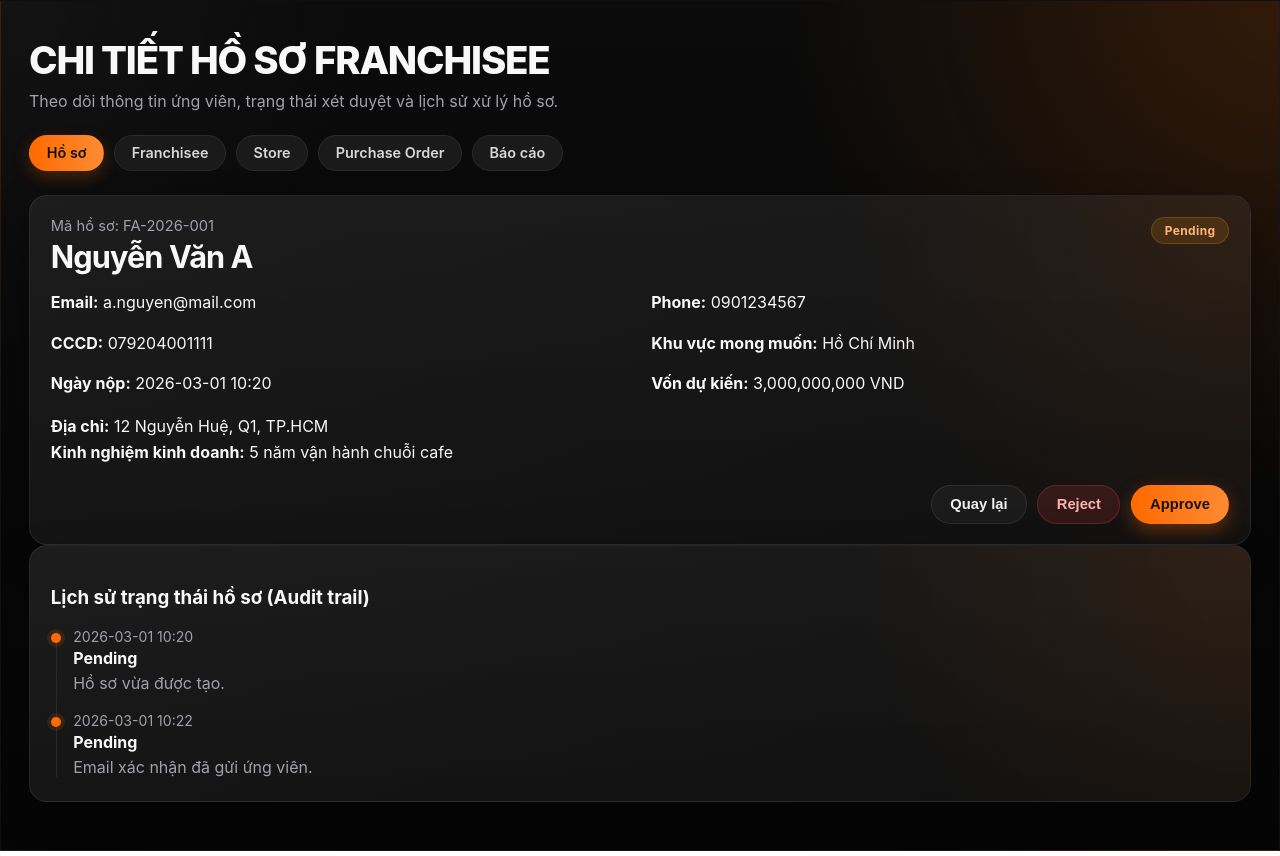
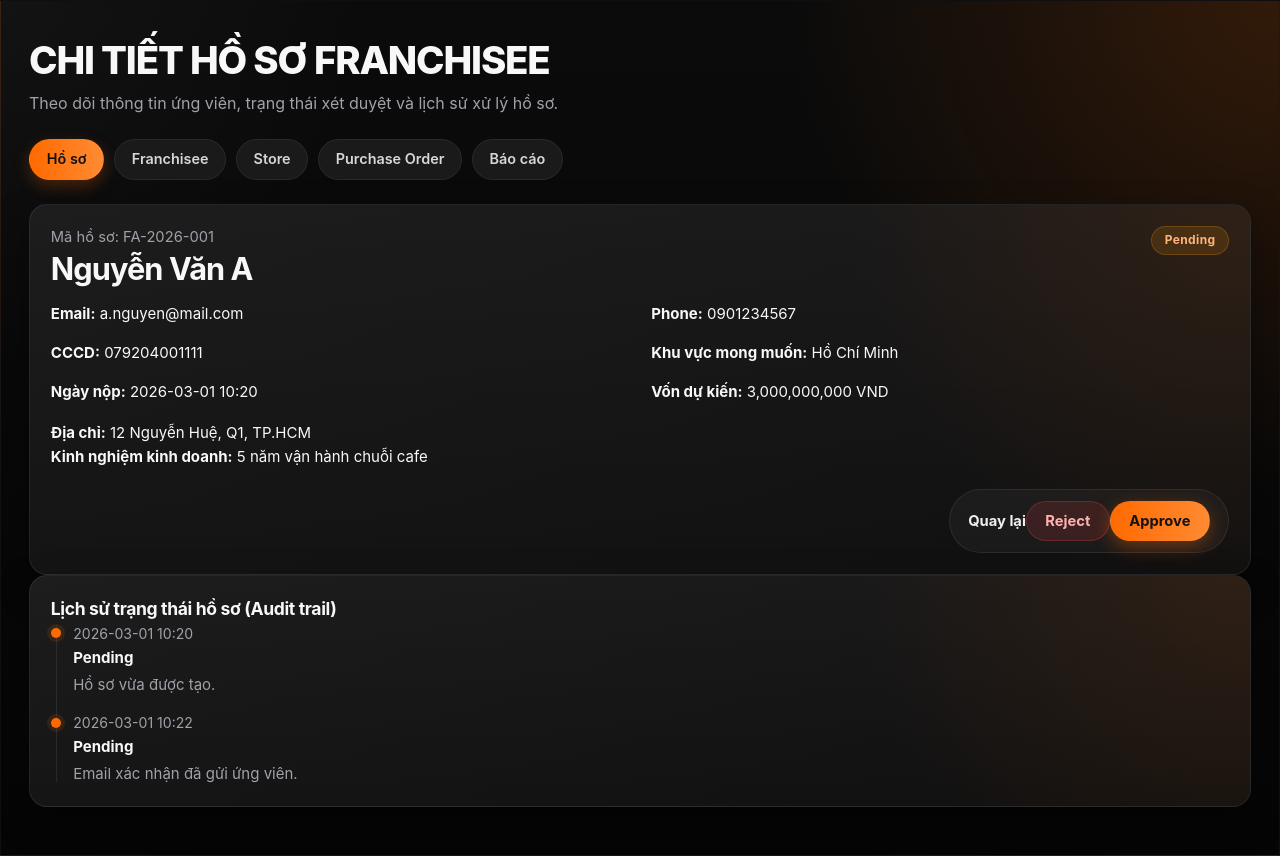
Before and after one commit to trqgiabao/Again, a React (Vite) app: page /admin/applications in a window 1280 px wide. Both pictures are taken after a click on the element 640 px from the left and 341 px from the top of the page. Built offline with nearby package versions, Linux system fonts and the light colour scheme.

Commit message:
chuan bi call API

```diff
--- a/src/features/franchiseAdmin/pages/ApplicationDetailPage.jsx
+++ b/src/features/franchiseAdmin/pages/ApplicationDetailPage.jsx
@@ -1,77 +1,109 @@
-import { useMemo, useState } from 'react';
-import { useNavigate, useParams } from 'react-router-dom';
-import AdminMenu from '../components/adminMenu/AdminMenu';
-import StatusBadge from '../components/statusBadge/StatusBadge';
-import Modal from '../components/modal/Modal';
-import './ApplicationDetailPage.css';
+import { useMemo, useState } from "react";
+import { useNavigate, useParams } from "react-router-dom";
+import AdminMenu from "../components/adminMenu/AdminMenu";
+import StatusBadge from "../components/statusBadge/StatusBadge";
+import Modal from "../components/modal/Modal";
+import "./ApplicationDetailPage.css";
 
 const mockData = {
-  'app-001': {
-    code: 'FA-2026-001',
-    fullName: 'Nguyễn Văn A',
-    email: 'a.nguyen@mail.com',
-    phoneNumber: '0901234567',
-    nationalId: '079204001111',
-    address: '12 Nguyễn Huệ, Q1, TP.HCM',
-    businessExperience: '5 năm vận hành chuỗi cafe',
-    expectedCapital: '3,000,000,000',
-    preferredRegion: 'Hồ Chí Minh',
-    createdAt: '2026-03-01 10:20',
-    status: 'Pending',
+  "app-001": {
+    code: "FA-2026-001",
+    fullName: "Nguyễn Văn A",
+    email: "a.nguyen@mail.com",
+    phoneNumber: "0901234567",
+    nationalId: "079204001111",
+    address: "12 Nguyễn Huệ, Q1, TP.HCM",
+    businessExperience: "5 năm vận hành chuỗi cafe",
+    expectedCapital: "3,000,000,000",
+    preferredRegion: "Hồ Chí Minh",
+    createdAt: "2026-03-01 10:20",
+    status: "Pending",
     history: [
-      { time: '2026-03-01 10:20', status: 'Pending', note: 'Hồ sơ vừa được tạo.' },
-      { time: '2026-03-01 10:22', status: 'Pending', note: 'Email xác nhận đã gửi ứng viên.' },
+      {
+        time: "2026-03-01 10:20",
+        status: "Pending",
+        note: "Hồ sơ vừa được tạo.",
+      },
+      {
+        time: "2026-03-01 10:22",
+        status: "Pending",
+        note: "Email xác nhận đã gửi ứng viên.",
+      },
     ],
   },
-  'app-002': {
-    code: 'FA-2026-002',
-    fullName: 'Trần Thị B',
-    email: 'b.tran@mail.com',
-    phoneNumber: '0912345678',
-    nationalId: '001298009876',
-    address: '95 Nguyễn Trãi, Thanh Xuân, Hà Nội',
-    businessExperience: '3 năm quản lý cửa hàng thời trang',
-    expectedCapital: '2,500,000,000',
-    preferredRegion: 'Hà Nội',
-    createdAt: '2026-02-28 09:05',
-    status: 'Approved',
+  "app-002": {
+    code: "FA-2026-002",
+    fullName: "Trần Thị B",
+    email: "b.tran@mail.com",
+    phoneNumber: "0912345678",
+    nationalId: "001298009876",
+    address: "95 Nguyễn Trãi, Thanh Xuân, Hà Nội",
+    businessExperience: "3 năm quản lý cửa hàng thời trang",
+    expectedCapital: "2,500,000,000",
+    preferredRegion: "Hà Nội",
+    createdAt: "2026-02-28 09:05",
+    status: "Approved",
     history: [
-      { time: '2026-02-28 09:05', status: 'Pending', note: 'Hồ sơ vừa được tạo.' },
-      { time: '2026-03-01 15:10', status: 'Approved', note: 'Đã duyệt sau vòng phỏng vấn.' },
+      {
+        time: "2026-02-28 09:05",
+        status: "Pending",
+        note: "Hồ sơ vừa được tạo.",
+      },
+      {
+        time: "2026-03-01 15:10",
+        status: "Approved",
+        note: "Đã duyệt sau vòng phỏng vấn.",
+      },
     ],
   },
-  'app-003': {
-    code: 'FA-2026-003',
-    fullName: 'Lê Minh C',
-    email: 'c.le@mail.com',
-    phoneNumber: '0933334444',
-    nationalId: '048201006543',
-    address: '22 Ông Ích Khiêm, Hải Châu, Đà Nẵng',
-    businessExperience: '2 năm kinh doanh chuỗi đồ uống',
-    expectedCapital: '1,800,000,000',
-    preferredRegion: 'Đà Nẵng',
-    createdAt: '2026-02-25 14:40',
-    status: 'Rejected',
+  "app-003": {
+    code: "FA-2026-003",
+    fullName: "Lê Minh C",
+    email: "c.le@mail.com",
+    phoneNumber: "0933334444",
+    nationalId: "048201006543",
+    address: "22 Ông Ích Khiêm, Hải Châu, Đà Nẵng",
+    businessExperience: "2 năm kinh doanh chuỗi đồ uống",
+    expectedCapital: "1,800,000,000",
+    preferredRegion: "Đà Nẵng",
+    createdAt: "2026-02-25 14:40",
+    status: "Rejected",
     history: [
-      { time: '2026-02-25 14:40', status: 'Pending', note: 'Hồ sơ vừa được tạo.' },
-      { time: '2026-02-26 10:00', status: 'Rejected', note: 'Ứng viên chưa đáp ứng mức vốn tối thiểu.' },
+      {
+        time: "2026-02-25 14:40",
+        status: "Pending",
+        note: "Hồ sơ vừa được tạo.",
+      },
+      {
+        time: "2026-02-26 10:00",
+        status: "Rejected",
+        note: "Ứng viên chưa đáp ứng mức vốn tối thiểu.",
+      },
     ],
   },
-  'app-004': {
-    code: 'FA-2026-004',
-    fullName: 'Phạm Thu D',
-    email: 'd.pham@mail.com',
-    phoneNumber: '0977771122',
-    nationalId: '025196002468',
-    address: '118 Điện Biên Phủ, Bình Thạnh, TP.HCM',
-    businessExperience: '4 năm vận hành nhà hàng gia đình',
-    expectedCapital: '2,900,000,000',
-    preferredRegion: 'Hồ Chí Minh',
-    createdAt: '2026-02-24 08:50',
-    status: 'Pending',
+  "app-004": {
+    code: "FA-2026-004",
+    fullName: "Phạm Thu D",
+    email: "d.pham@mail.com",
+    phoneNumber: "0977771122",
+    nationalId: "025196002468",
+    address: "118 Điện Biên Phủ, Bình Thạnh, TP.HCM",
+    businessExperience: "4 năm vận hành nhà hàng gia đình",
+    expectedCapital: "2,900,000,000",
+    preferredRegion: "Hồ Chí Minh",
+    createdAt: "2026-02-24 08:50",
+    status: "Pending",
     history: [
-      { time: '2026-02-24 08:50', status: 'Pending', note: 'Hồ sơ vừa được tạo.' },
-      { time: '2026-02-24 09:15', status: 'Pending', note: 'Đã chuyển HR kiểm tra ban đầu.' },
+      {
+        time: "2026-02-24 08:50",
+        status: "Pending",
+        note: "Hồ sơ vừa được tạo.",
+      },
+      {
+        time: "2026-02-24 09:15",
+        status: "Pending",
+        note: "Đã chuyển HR kiểm tra ban đầu.",
+      },
     ],
   },
 };
@@ -81,10 +113,11 @@ const ApplicationDetailPage = () => {
   const { id } = useParams();
 
   const application = useMemo(() => mockData[id], [id]);
+  const canReviewApplication = application?.status === "Pending";
 
   const [openApprove, setOpenApprove] = useState(false);
   const [openReject, setOpenReject] = useState(false);
-  const [rejectReason, setRejectReason] = useState('');
+  const [rejectReason, setRejectReason] = useState("");
 
   if (!application) {
     return (
@@ -99,7 +132,7 @@ const ApplicationDetailPage = () => {
         <article className="detail-panel admin-surface">
           <button
             className="btn btn--ghost"
-            onClick={() => navigate('/admin/applications')}
+            onClick={() => navigate("/admin/applications")}
           >
             Quay lại danh sách hồ sơ
           </button>
@@ -112,7 +145,10 @@ const ApplicationDetailPage = () => {
     <section className="admin-page">
       <header className="admin-page__header">
         <h1>Chi tiết hồ sơ Franchisee</h1>
-        <p>Theo dõi thông tin ứng viên, trạng thái xét duyệt và lịch sử xử lý hồ sơ.</p>
+        <p>
+          Theo dõi thông tin ứng viên, trạng thái xét duyệt và lịch sử xử lý hồ
+          sơ.
+        </p>
       </header>
 
       <AdminMenu />
@@ -127,24 +163,42 @@ const ApplicationDetailPage = () => {
         </div>
 
         <div className="detail-grid">
-          <p><strong>Email:</strong> {application.email}</p>
-          <p><strong>Phone:</strong> {application.phoneNumber}</p>
-          <p><strong>CCCD:</strong> {application.nationalId}</p>
-          <p><strong>Khu vực mong muốn:</strong> {application.preferredRegion}</p>
-          <p><strong>Ngày nộp:</strong> {application.createdAt}</p>
-          <p><strong>Vốn dự kiến:</strong> {application.expectedCapital} VND</p>
+          <p>
+            <strong>Email:</strong> {application.email}
+          </p>
+          <p>
+            <strong>Phone:</strong> {application.phoneNumber}
+          </p>
+          <p>
+            <strong>CCCD:</strong> {application.nationalId}
+          </p>
+          <p>
+            <strong>Khu vực mong muốn:</strong> {application.preferredRegion}
+          </p>
+          <p>
+            <strong>Ngày nộp:</strong> {application.createdAt}
+          </p>
+          <p>
+            <strong>Vốn dự kiến:</strong> {application.expectedCapital} VND
+          </p>
         </div>
 
-        <p><strong>Địa chỉ:</strong> {application.address}</p>
-        <p><strong>Kinh nghiệm kinh doanh:</strong> {application.businessExperience}</p>
+        <p>
+          <strong>Địa chỉ:</strong> {application.address}
+        </p>
+        <p>
+          <strong>Kinh nghiệm kinh doanh:</strong>{" "}
+          {application.businessExperience}
+        </p>
 
         <div className="detail-actions">
           <button
             className="btn btn--ghost"
-            onClick={() => navigate('/admin/applications')}
+            onClick={() => navigate("/admin/applications")}
           >
             Quay lại
-          </button>
+            {canReviewApplication && (
+              <>
                 <button
                   className="btn btn--danger"
                   onClick={() => setOpenReject(true)}
@@ -156,6 +210,10 @@ const ApplicationDetailPage = () => {
                   onClick={() => setOpenApprove(true)}
                 >
                   Approve
+                </button>
+              </>
+            )}
+
           </button>
         </div>
       </article>
--- a/src/index.css
+++ b/src/index.css
@@ -1,109 +1,153 @@
-/* Definition of the design system. All colors, gradients, fonts, etc should be defined here.
-All colors MUST be HSL.
-*/
-
-@layer base {
-  :root {
-    --background: 0 0% 100%;
-    --foreground: 222.2 84% 4.9%;
-
-    --card: 0 0% 100%;
-    --card-foreground: 222.2 84% 4.9%;
-
-    --popover: 0 0% 100%;
-    --popover-foreground: 222.2 84% 4.9%;
-
-    --primary: 222.2 47.4% 11.2%;
-    --primary-foreground: 210 40% 98%;
-
-    --secondary: 210 40% 96.1%;
-    --secondary-foreground: 222.2 47.4% 11.2%;
-
-    --muted: 210 40% 96.1%;
-    --muted-foreground: 215.4 16.3% 46.9%;
-
-    --accent: 210 40% 96.1%;
-    --accent-foreground: 222.2 47.4% 11.2%;
-
-    --destructive: 0 84.2% 60.2%;
-    --destructive-foreground: 210 40% 98%;
-
-    --border: 214.3 31.8% 91.4%;
-    --input: 214.3 31.8% 91.4%;
-    --ring: 222.2 84% 4.9%;
-
-    --radius: 0.5rem;
-
-    --sidebar-background: 0 0% 98%;
-    --sidebar-foreground: 240 5.3% 26.1%;
-    --sidebar-primary: 240 5.9% 10%;
-    --sidebar-primary-foreground: 0 0% 98%;
-    --sidebar-accent: 240 4.8% 95.9%;
-    --sidebar-accent-foreground: 240 5.9% 10%;
-    --sidebar-border: 220 13% 91%;
-    --sidebar-ring: 217.2 91.2% 59.8%;
-  }
-
-  .dark {
-    --background: 222.2 84% 4.9%;
-    --foreground: 210 40% 98%;
-
-    --card: 222.2 84% 4.9%;
-    --card-foreground: 210 40% 98%;
-
-    --popover: 222.2 84% 4.9%;
-    --popover-foreground: 210 40% 98%;
-
-    --primary: 210 40% 98%;
-    --primary-foreground: 222.2 47.4% 11.2%;
-
-    --secondary: 217.2 32.6% 17.5%;
-    --secondary-foreground: 210 40% 98%;
-
-    --muted: 217.2 32.6% 17.5%;
-    --muted-foreground: 215 20.2% 65.1%;
-
-    --accent: 217.2 32.6% 17.5%;
-    --accent-foreground: 210 40% 98%;
-
-    --destructive: 0 62.8% 30.6%;
-    --destructive-foreground: 210 40% 98%;
-
-    --border: 217.2 32.6% 17.5%;
-    --input: 217.2 32.6% 17.5%;
-    --ring: 212.7 26.8% 83.9%;
-
-    --sidebar-background: 240 5.9% 10%;
-    --sidebar-foreground: 240 4.8% 95.9%;
-    --sidebar-primary: 224.3 76.3% 48%;
-    --sidebar-primary-foreground: 0 0% 100%;
-    --sidebar-accent: 240 3.7% 15.9%;
-    --sidebar-accent-foreground: 240 4.8% 95.9%;
-    --sidebar-border: 240 3.7% 15.9%;
-    --sidebar-ring: 217.2 91.2% 59.8%;
-  }
-}
-
-@layer base {
 *,
 *::before,
 *::after {
   box-sizing: border-box;
-    border-color: hsl(var(--border));
+}
+
+:root {
+  --nike-white: #f8f8f8;
+  --nike-black: #0b0b0b;
+  --nike-black-soft: #141414;
+
+  --nike-surface: #181818;
+  --nike-surface-alt: #202020;
+
+  --nike-orange: #ff6a00;
+  --nike-orange-deep: #ff8b33;
+
+  --nike-border: rgba(255,255,255,0.08);
+
+  --nike-text-muted: #a1a1aa;
+  --nike-text-soft: #6b7280;
+
+  --nike-shadow:
+    0 14px 36px rgba(0,0,0,0.35);
+
+  --nike-radius-sm: 10px;
+  --nike-radius-md: 16px;
+  --nike-radius-lg: 22px;
 }
 
 html,
-  body,
-  #root {
-    min-height: 100%;
+body {
+  height: 100%;
 }
 
 body {
   margin: 0;
-    font-family: Inter, system-ui, -apple-system, Segoe UI, Roboto, Helvetica Neue, Arial, sans-serif;
-    background-color: hsl(var(--background));
-    color: hsl(var(--foreground));
+
+  font-family:
+    Inter,
+    system-ui,
+    -apple-system,
+    Segoe UI,
+    Roboto,
+    Helvetica Neue,
+    Arial,
+    sans-serif;
+
+  font-size: 15px;
+  line-height: 1.5;
+
+  background:
+    radial-gradient(circle at top right, rgba(255,106,0,.16), transparent 32%),
+    radial-gradient(circle at top left, rgba(255,255,255,.03), transparent 24%),
+    linear-gradient(180deg,#0b0b0b,#050505);
+
+  color: var(--nike-white);
+
   -webkit-font-smoothing: antialiased;
   -moz-osx-font-smoothing: grayscale;
 }
+
+#root {
+  width: 100%;
+  min-height: 100vh;
 }
+
+a {
+  color: inherit;
+  text-decoration: none;
+}
+
+h1,
+h2,
+h3,
+h4 {
+  margin: 0;
+  letter-spacing: -0.02em;
+}
+
+h1 {
+  font-weight: 800;
+}
+
+h2 {
+  font-weight: 700;
+}
+
+p {
+  margin: 0;
+}
+
+::-webkit-scrollbar {
+  width: 10px;
+}
+
+::-webkit-scrollbar-track {
+  background: #0b0b0b;
+}
+
+::-webkit-scrollbar-thumb {
+  background: #2a2a2a;
+  border-radius: 999px;
+}
+
+::-webkit-scrollbar-thumb:hover {
+  background: #3a3a3a;
+}
+
+input,
+select,
+textarea,
+button {
+  font-family: inherit;
+  font-size: inherit;
+}
+
+input:focus,
+select:focus,
+textarea:focus {
+  outline: none;
+}
+
+::selection {
+  background: rgba(255,106,0,.35);
+  color: white;
+}
+
+.filters select,
+.filters input {
+  height: 44px;
+  border: 1px solid var(--nike-border);
+  background: linear-gradient(180deg, #1b1b1b, #141414);
+  color: var(--nike-white);
+  border-radius: 12px;
+  padding: 0 0.9rem;
+  outline: none;
+  transition: all 0.18s ease;
+}
+
+.filters select {
+  appearance: none;
+  -webkit-appearance: none;
+  -moz-appearance: none;
+}
+
+.filters select option {
+  background: #181818;
+  color: var(--nike-white);
+}
+.filters select {
+  padding-right: 2.5rem;
+}
```
Also changed, not shown: src/features/franchiseAdmin/pages/AdminShared.css (+17 -5 lines). Lines whose indentation alone changed are shown as unchanged.
